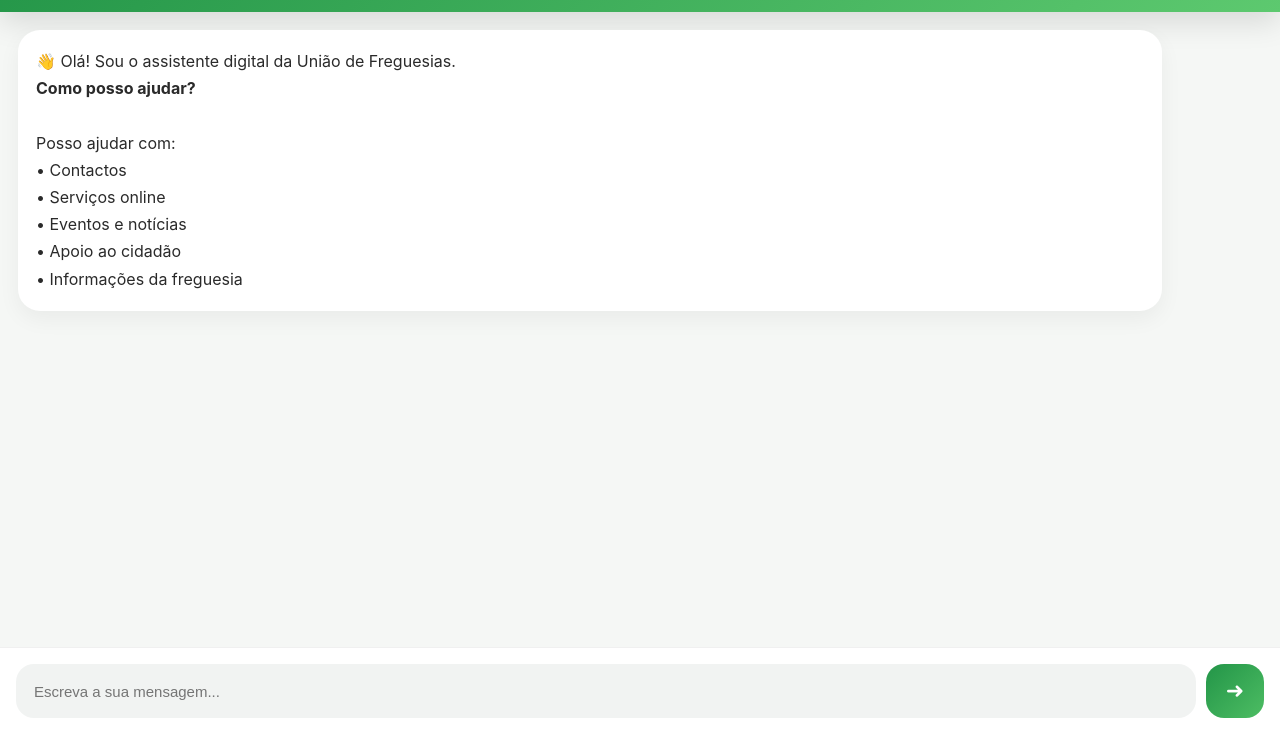
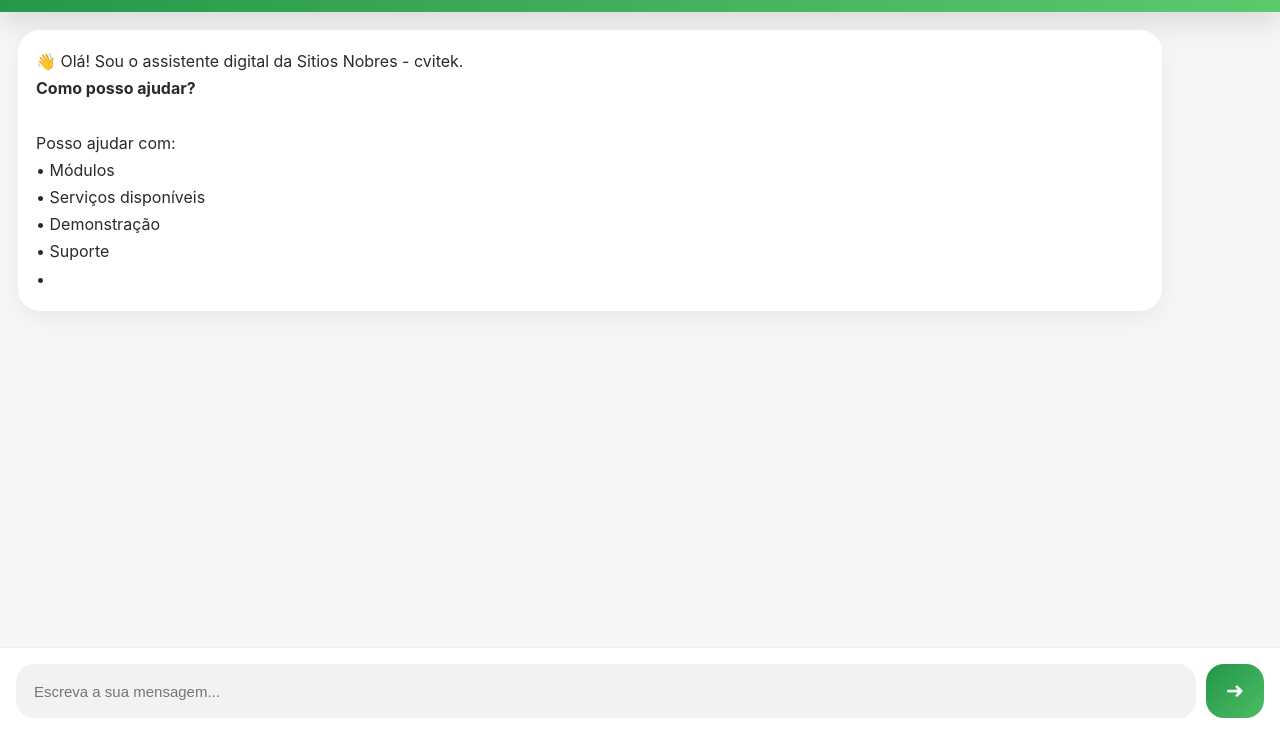
Before and after one commit to sitiosnobres/civitek-ai, a website: page public/index.html in a window 1280 px wide. Shown: the part 66-800 px from the top of the page. Drawn offline with Linux system fonts and the light colour scheme.

Commit message:
Update index.html

```diff
--- a/public/index.html
+++ b/public/index.html
@@ -6,7 +6,7 @@
 <meta charset="UTF-8">
 <meta name="viewport" content="width=device-width, initial-scale=1.0">
 
-<title>Freguesia 24H</title>
+<title>Civitek</title>
 
 <style>
 
@@ -428,15 +428,15 @@ body{
 
         <div class="bot-message">
 
-            👋 Olá! Sou o assistente digital da União de Freguesias.<br><strong>Como posso ajudar?</strong><br><br>
+            👋 Olá! Sou o assistente digital da Sitios Nobres - cvitek.<br><strong>Como posso ajudar?</strong><br><br>
 
             Posso ajudar com:<br>
 
-            • Contactos<br>
-            • Serviços online<br>
-            • Eventos e notícias<br>
-            • Apoio ao cidadão<br>
-            • Informações da freguesia
+            • Módulos<br>
+            • Serviços disponíveis<br>
+            • Demonstração<br>
+            • Suporte<br>
+            •
 
         </div>
 
```
